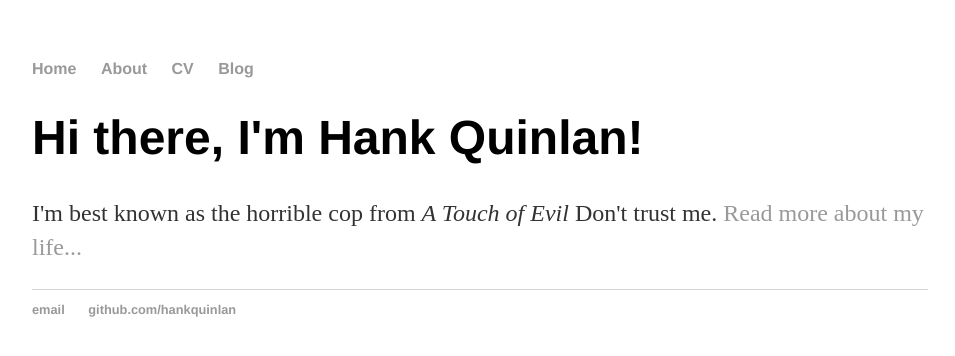
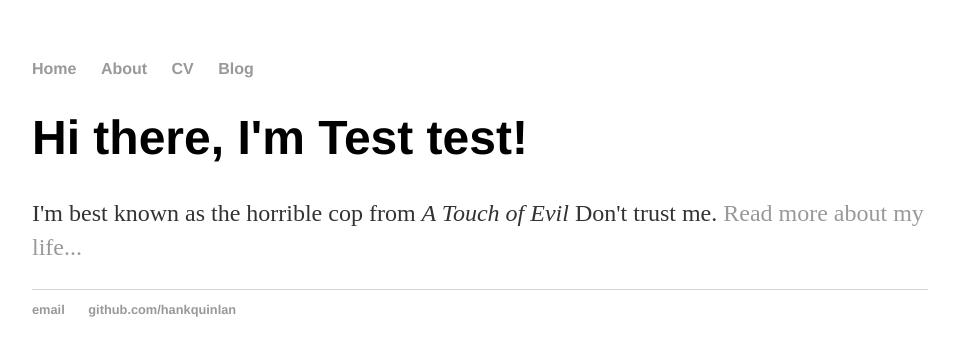
Before and after one commit to behind13/github.io, a plain HTML site: page index.html in a window 1280 px wide. Shown: the whole page, without its empty margins (160-1115 px from the left). Drawn offline with Linux system fonts and the light colour scheme.

Commit message:
new change

```diff
--- a/index.html
+++ b/index.html
@@ -16,7 +16,7 @@
 		</nav>
 		<div class="container">
     		<div class="blurb">
-        		<h1>Hi there, I'm Hank Quinlan!</h1>
+        		<h1>Hi there, I'm Test test!</h1>
 				<p>I'm best known as the horrible cop from <em>A Touch of Evil</em> Don't trust me. <a href="/about">Read more about my life...</a></p>
     		</div><!-- /.blurb -->
 		</div><!-- /.container -->
```
